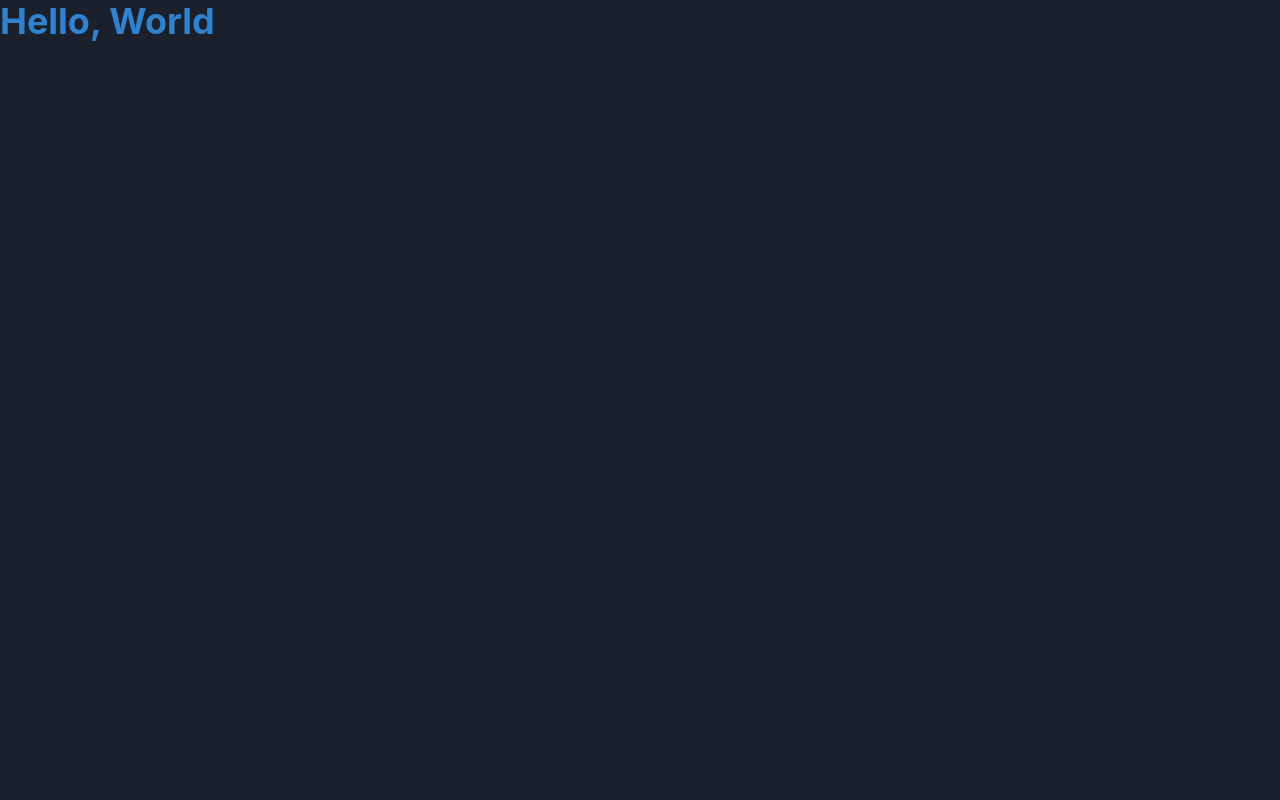
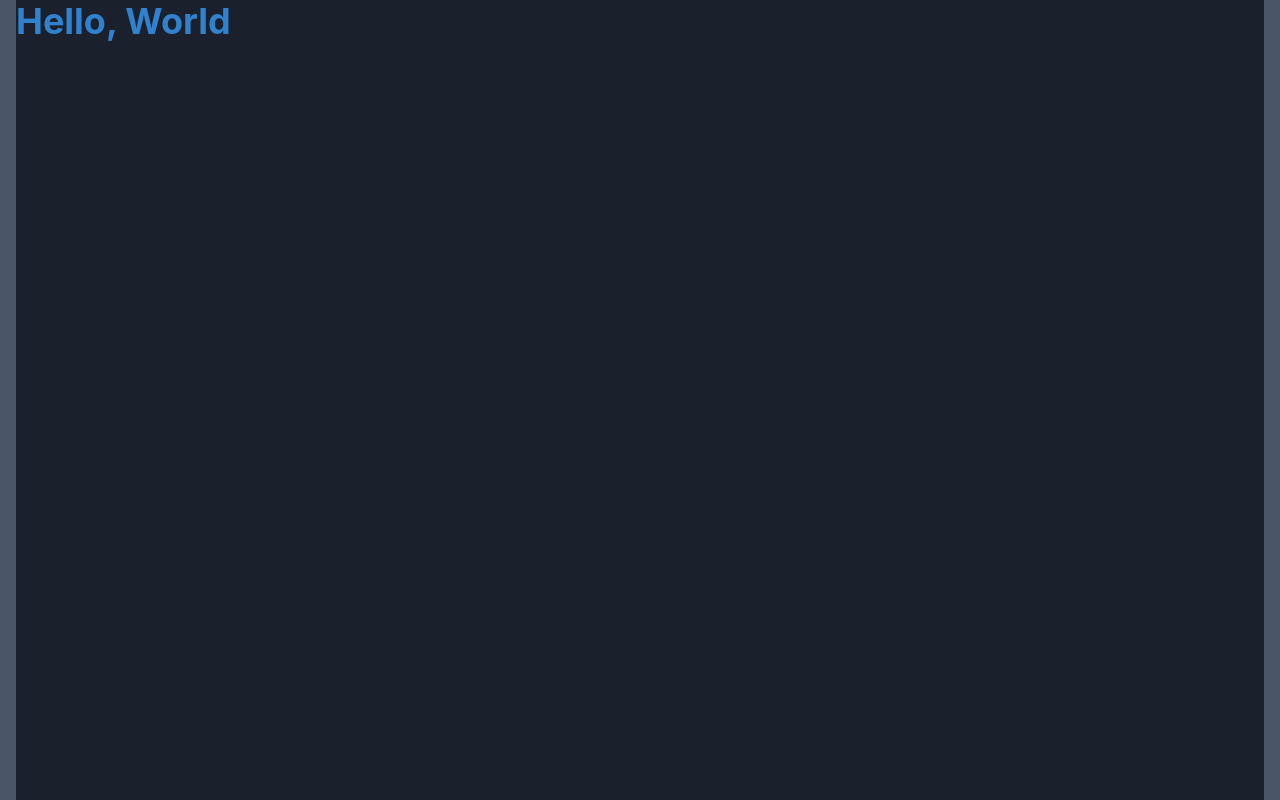
Before and after one commit to Isaac-alencar/spotify-playlist-gen, a Next.js app: page / in a window 1280 px wide. Built offline with nearby package versions, Linux system fonts and the light colour scheme.

Commit message:
create a layout component to wrap the app

```diff
--- /dev/null
+++ b/src/components/layout.tsx
@@ -0,0 +1,10 @@
+import { Container } from "@chakra-ui/react";
+import { PropsWithChildren } from "react";
+
+export const Layout = ({ children }: PropsWithChildren) => {
+  return (
+    <Container maxW="100%" w="full" minH="100vh" h="full" bg="gray.600">
+      {children}
+    </Container>
+  );
+};
--- a/src/pages/_app.tsx
+++ b/src/pages/_app.tsx
@@ -1,7 +1,8 @@
+import "@fontsource/roboto";
+import type { AppProps } from "next/app";
 import { ChakraProvider, extendTheme } from "@chakra-ui/react";
-import type { AppProps } from "next/app";
 
-import "@fontsource/roboto";
+import { Layout } from "@/components/layout";
 import { SpotifyAPIProvider } from "@/providers/SpotifyAPIProvider";
 
 export const theme = extendTheme({
@@ -16,7 +17,9 @@ export default function App({ Component, pageProps }: AppProps) {
   return (
     <SpotifyAPIProvider>
       <ChakraProvider>
-        <Component {...pageProps} theme={theme} />
+        <Layout>
+          <Component {...pageProps} theme={theme} />
+        </Layout>
       </ChakraProvider>
     </SpotifyAPIProvider>
   );
```
